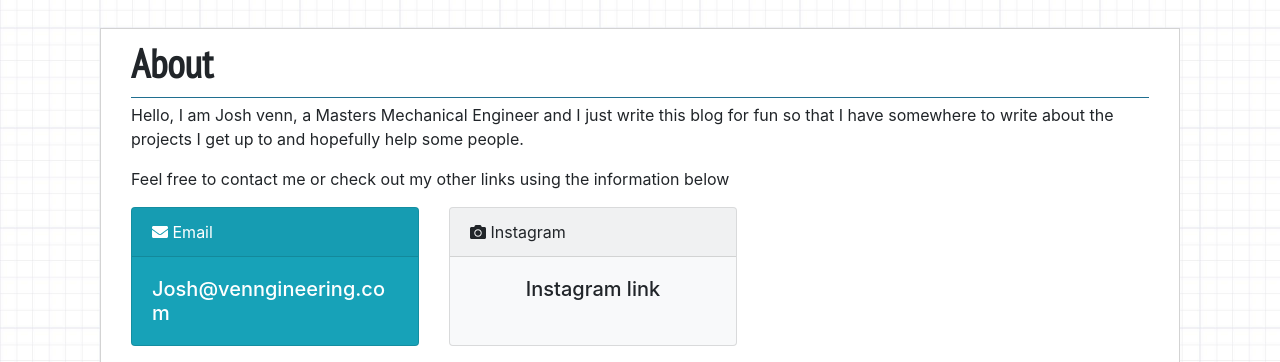
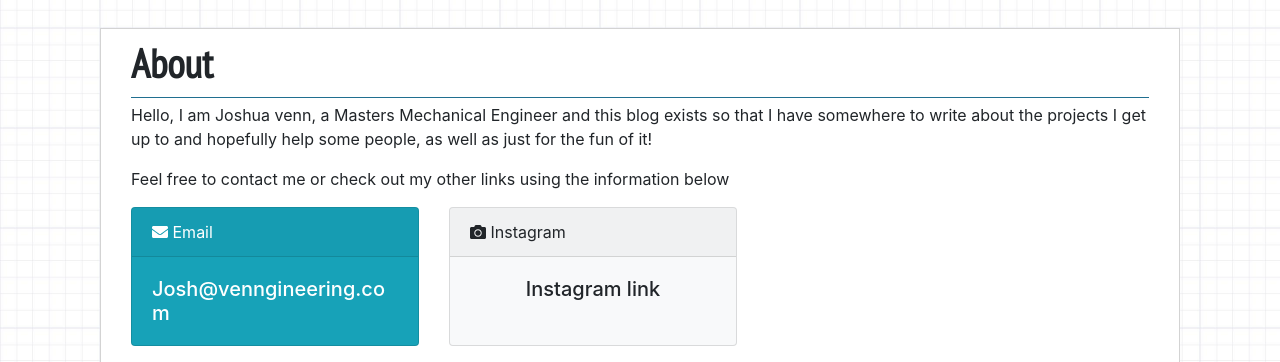
Before and after one commit to sirvenny/venngineering, a Django app: page /about/ in a window 1280 px wide. Shown: the part 72-434 px from the top of the page. Run offline with Django 3.2, Linux system fonts and the light colour scheme; some libraries are stand-ins or nearby versions.

Commit message:
changed static files, about page

```diff
--- a/blog/templates/blog/about.html
+++ b/blog/templates/blog/about.html
@@ -3,7 +3,7 @@
   <div class="container-fluid">
     <h1>About</h1>
     <hr>
-    <p>Hello, I am Josh venn, a Masters Mechanical Engineer and I just write this blog for fun so that I have somewhere to write about the projects I get up to and hopefully help some people.</p>
+    <p>Hello, I am Joshua venn, a Masters Mechanical Engineer and this blog exists so that I have somewhere to write about the projects I get up to and hopefully help some people, as well as just for the fun of it!</p>
     <p>Feel free to contact me or check out my other links using the information below</p>
   <div class="card-deck">
     <div class="card text-white bg-info mb-3" style="max-width: 18rem;">
--- a/mysite/settings.py
+++ b/mysite/settings.py
@@ -121,9 +121,9 @@ USE_TZ = True
 # Static files (CSS, JavaScript, Images)
 # https://docs.djangoproject.com/en/2.0/howto/static-files/
 
+
+STATIC_ROOT = os.path.join(BASE_DIR, 'static')
 STATIC_URL = '/static/'
-STATIC_root = os.path.join(BASE_DIR, 'static')
-
 MEDIA_ROOT = os.path.join(BASE_DIR, 'media')
 
 MEDIA_URL = '/media/'
```
